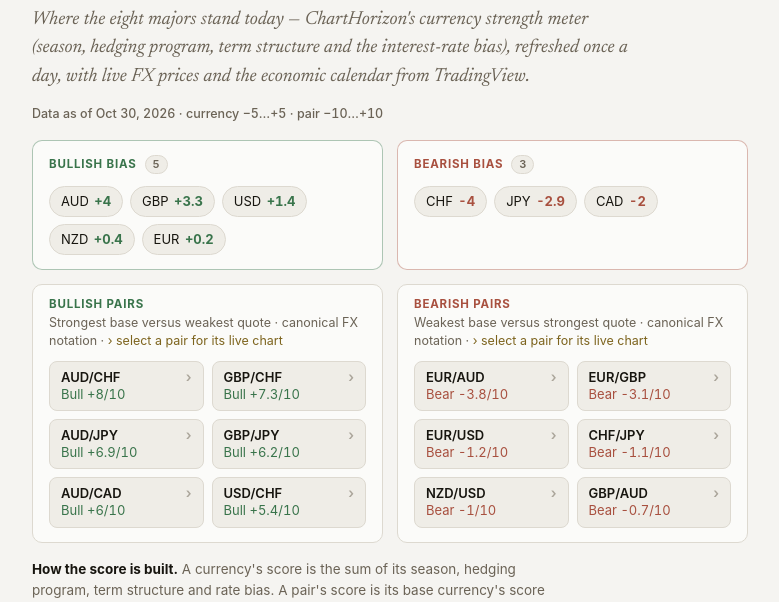
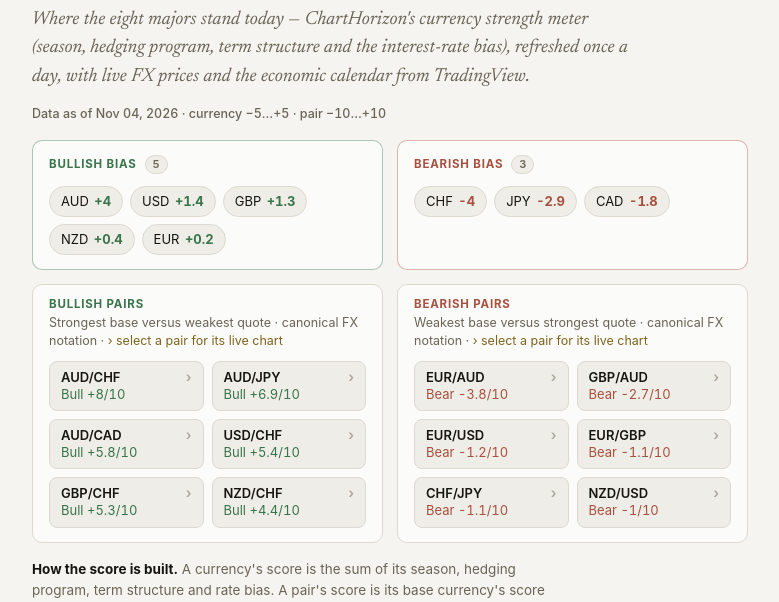
Before and after one commit to ChartHorizon/website, a Jekyll site: the page built from fx.html, in a window 1280 px wide and 900 px high. Shown: the part 260-862 px from the top of the window, without its empty margins (250-1029 px from the left). Built offline with Jekyll 4.4.1, drawn with Linux system fonts in a browser that asks for light colours; some of the changed text lies outside the part shown.

Commit message:
data: FX strength snapshot Nov 04, 2026

```diff
--- a/_data/fx.json
+++ b/_data/fx.json
@@ -1,6 +1,6 @@
 {
-  "as_of": "Oct 30, 2026",
-  "generated": "2026-10-31",
+  "as_of": "Nov 04, 2026",
+  "generated": "2026-11-05",
   "max_score": 5,
   "pair_max": 10,
   "pair_threshold": 6,
@@ -12,14 +12,14 @@
       "label": "+4"
     },
     {
-      "cur": "GBP",
-      "score": 3.3,
-      "label": "+3.3"
-    },
-    {
       "cur": "USD",
       "score": 1.4,
       "label": "+1.4"
+    },
+    {
+      "cur": "GBP",
+      "score": 1.3,
+      "label": "+1.3"
     },
     {
       "cur": "NZD",
@@ -45,8 +45,8 @@
     },
     {
       "cur": "CAD",
-      "score": -2,
-      "label": "-2"
+      "score": -1.8,
+      "label": "-1.8"
     }
   ],
   "neutral": [],
@@ -57,29 +57,29 @@
       "label": "Bull +8/10"
     },
     {
-      "pair": "GBP/CHF",
-      "spread": 7.3,
-      "label": "Bull +7.3/10"
-    },
-    {
       "pair": "AUD/JPY",
       "spread": 6.9,
       "label": "Bull +6.9/10"
     },
     {
-      "pair": "GBP/JPY",
-      "spread": 6.2,
-      "label": "Bull +6.2/10"
-    },
-    {
       "pair": "AUD/CAD",
-      "spread": 6,
-      "label": "Bull +6/10"
+      "spread": 5.8,
+      "label": "Bull +5.8/10"
     },
     {
       "pair": "USD/CHF",
       "spread": 5.4,
       "label": "Bull +5.4/10"
+    },
+    {
+      "pair": "GBP/CHF",
+      "spread": 5.3,
+      "label": "Bull +5.3/10"
+    },
+    {
+      "pair": "NZD/CHF",
+      "spread": 4.4,
+      "label": "Bull +4.4/10"
     }
   ],
   "bearish_pairs": [
@@ -89,14 +89,19 @@
       "label": "Bear -3.8/10"
     },
     {
-      "pair": "EUR/GBP",
-      "spread": 3.1,
-      "label": "Bear -3.1/10"
+      "pair": "GBP/AUD",
+      "spread": 2.7,
+      "label": "Bear -2.7/10"
     },
     {
       "pair": "EUR/USD",
       "spread": 1.2,
       "label": "Bear -1.2/10"
+    },
+    {
+      "pair": "EUR/GBP",
+      "spread": 1.1,
+      "label": "Bear -1.1/10"
     },
     {
       "pair": "CHF/JPY",
@@ -107,11 +112,6 @@
       "pair": "NZD/USD",
       "spread": 1,
       "label": "Bear -1/10"
-    },
-    {
-      "pair": "GBP/AUD",
-      "spread": 0.7,
-      "label": "Bear -0.7/10"
     }
   ],
   "rate_table": [
@@ -156,6 +156,16 @@
       "as_of": "2026-09-03"
     },
     {
+      "cur": "CAD",
+      "policy": "2.50%",
+      "bank": "Bank of Canada",
+      "instrument": "Overnight Target",
+      "bias": 0.2,
+      "bias_label": "+0.2",
+      "tone": "bull",
+      "as_of": "2026-10-29"
+    },
+    {
       "cur": "EUR",
       "policy": "2.50%",
       "bank": "European Central Bank",
@@ -164,16 +174,6 @@
       "bias_label": "+0.2",
       "tone": "bull",
       "as_of": "2026-09-16"
-    },
-    {
-      "cur": "CAD",
-      "policy": "2.25%",
-      "bank": "Bank of Canada",
-      "instrument": "Overnight Target",
-      "bias": 0,
-      "bias_label": "0",
-      "tone": "flat",
-      "as_of": "2025-10-30"
     },
     {
       "cur": "JPY",
```
